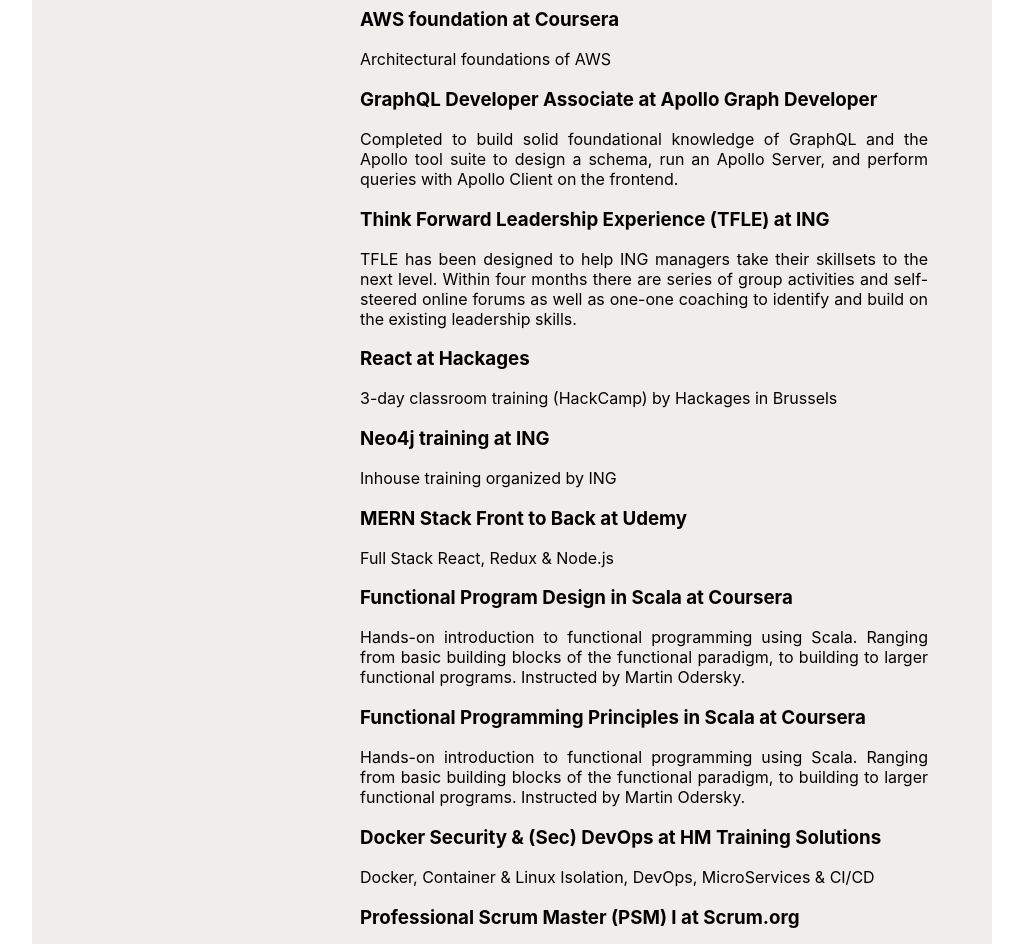
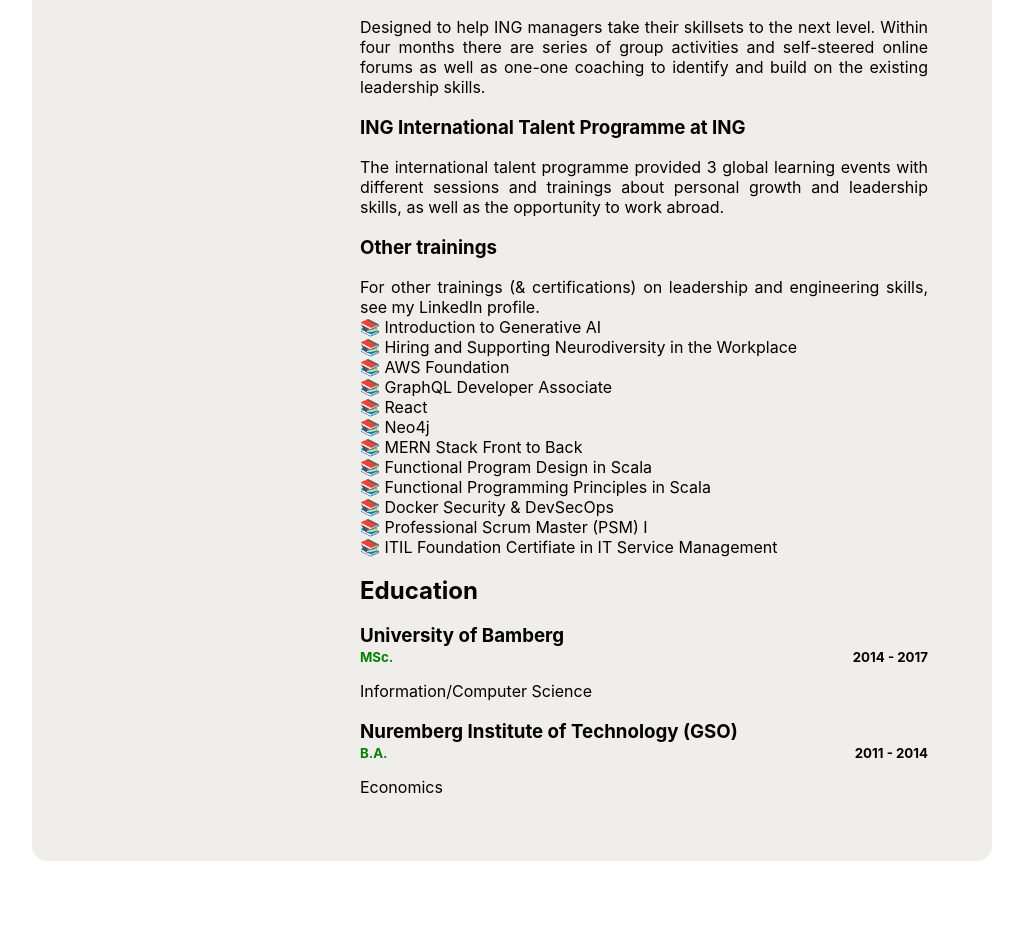
Before and after one commit to Maidubee/resume, a React (Vite) app: page / in a window 1280 px wide. Shown: the part 3148-4092 px from the top of the page, without its empty margins (128-1151 px from the left). After the commit the page ends 4009 px from the top, so only its background shows below. Built offline with nearby package versions, Linux system fonts and the light colour scheme.

Commit message:
Updateee

```diff
--- a/src/App.scss
+++ b/src/App.scss
@@ -7,8 +7,8 @@
   display: flex;
   margin: auto;
   max-width: 60rem;
-  margin: 2rem;
-  background-color: rgba($color: #BFBDAA, $alpha: 0.25);
+  // margin: -1rem;
+  background-color: rgba($color: #bfbdaa, $alpha: 0.25);
   border-radius: 15px;
 }
 
--- a/src/Trainings.tsx
+++ b/src/Trainings.tsx
@@ -8,10 +8,16 @@
       <h2 style={{ marginBottom: "0.5em" }}>Trainings</h2>
       {trainings.map((training, k) => (
         <article key={k} style={{ position: "relative" }}>
-          {training.length === 1 ? null : <Timeline isLast={k === training.length - 1} />}
-          <h3 style={{ marginBottom: 0 }}>{training.name}
-           <span className="name"> at {training.organization}</span>
-           </h3>
+          {training.length === 1 ? null : (
+            <Timeline isLast={k === training.length - 1} />
+          )}
+          <h3 style={{ marginBottom: 0 }}>
+            {training.name}
+            <span className="name">
+              {" "}
+              {training.organization ? "at" : null} {training.organization}
+            </span>
+          </h3>
           <h5
             style={{
               margin: "2px 0",
@@ -23,7 +29,10 @@
               {training.website}
             </a>
           </h5>
-          <p>{training.summary}</p>
+          <p
+            dangerouslySetInnerHTML={{ __html: training.summary }}
+            style={{ listStyleType: "none" }}
+          />
         </article>
       ))}
     </section>
--- a/src/bianca.json
+++ b/src/bianca.json
@@ -155,70 +155,19 @@
       "organization": "Booking",
       "summary": "Both are internal Booking.com programs, each spanning six months with one half-day per week, plus 1:1 coaching sessions. Examples of topics covered include talent management, feedback, influencing organizations and stakeholder management. The B.Champion program, specifically targets women in IT to assist with career progression."
     },
-
     {
-      "name": "AWS foundation ",
-      "organization": "Coursera",
-      "summary": "Architectural foundations of AWS"
-    },
-
-    {
-      "name": "GraphQL Developer Associate ",
-      "organization": "Apollo Graph Developer",
-      "summary": "Completed to build solid foundational knowledge of GraphQL and the Apollo tool suite to design a schema, run an Apollo Server, and perform queries with Apollo Client on the frontend."
-    },
-
-    {
-      "name": "Think Forward Leadership Experience (TFLE)",
+      "name": "Think Forward Leadership Experience ",
       "organization": "ING",
-      "summary": "TFLE  has been designed to help ING managers take their skillsets to the next level. Within four months there are series of group activities and self-steered online forums as well as one-one coaching to identify and build on the existing leadership skills."
-    },
-
-    {
-      "name": "React",
-      "organization": "Hackages",
-      "summary": "3-day classroom training (HackCamp) by Hackages in Brussels"
-    },
-    {
-      "name": "Neo4j training",
-      "organization": "ING",
-      "summary": "Inhouse training organized by ING"
-    },
-    {
-      "name": "MERN Stack Front to Back",
-      "organization": "Udemy",
-      "summary": "Full Stack React, Redux & Node.js"
-    },
-    {
-      "name": "Functional Program Design in Scala",
-      "organization": "Coursera",
-      "summary": "Hands-on introduction to functional programming using Scala. Ranging from basic building blocks of the functional paradigm, to building to larger functional programs. Instructed by Martin Odersky."
-    },
-    {
-      "name": "Functional Programming Principles in Scala",
-      "organization": "Coursera",
-      "summary": "Hands-on introduction to functional programming using Scala. Ranging from basic building blocks of the functional paradigm, to building to larger functional programs. Instructed by Martin Odersky."
-    },
-    {
-      "name": "Docker Security & (Sec) DevOps",
-      "organization": "HM Training Solutions",
-      "summary": "Docker, Container & Linux Isolation, DevOps, MicroServices & CI/CD"
-    },
-    {
-      "name": "Professional Scrum Master (PSM) I",
-      "organization": "Scrum.org",
-      "summary": "3-day training organized by ING, after which I completed the PSM I certification"
-    },
-    {
-      "name": "ITIL Foundation Certifiate in IT Service Managment",
-      "organization": "Axelos",
-      "summary": "3-day training organized by ING, after which I completed the ITIL certification"
+      "summary": "Designed to help ING managers take their skillsets to the next level. Within four months there are series of group activities and self-steered online forums as well as one-one coaching to identify and build on the existing leadership skills."
     },
     {
       "name": "ING International Talent Programme",
       "organization": "ING",
-      "summary": "The international talent programme provided 3 global learning events with different sessions and trainings about personal growth and leadership skills, as well as the opportunity to work abroad.",
-      "highlights": [""]
+      "summary": "The international talent programme provided 3 global learning events with different sessions and trainings about personal growth and leadership skills, as well as the opportunity to work abroad."
+    },
+    {
+      "name": "Other trainings",
+      "summary": "For other trainings (& certifications) on leadership and engineering skills, see my LinkedIn profile. <li>📚 Introduction to Generative AI </li><li>📚 Hiring and Supporting Neurodiversity in the Workplace </li><li>📚 AWS Foundation </li><li>📚 GraphQL Developer Associate </li><li>📚 React </li> <li>📚 Neo4j </li><li>📚 MERN Stack Front to Back </li><li>📚 Functional Program Design in Scala </li><li>📚 Functional Programming Principles in Scala </li><li>📚 Docker Security & DevSecOps </li><li>📚 Professional Scrum Master (PSM) I </li><li>📚 ITIL Foundation Certifiate in IT Service Management</li>"
     }
   ],
 
```
Also changed, not shown: src/Resume.tsx (+12 -8 lines).
